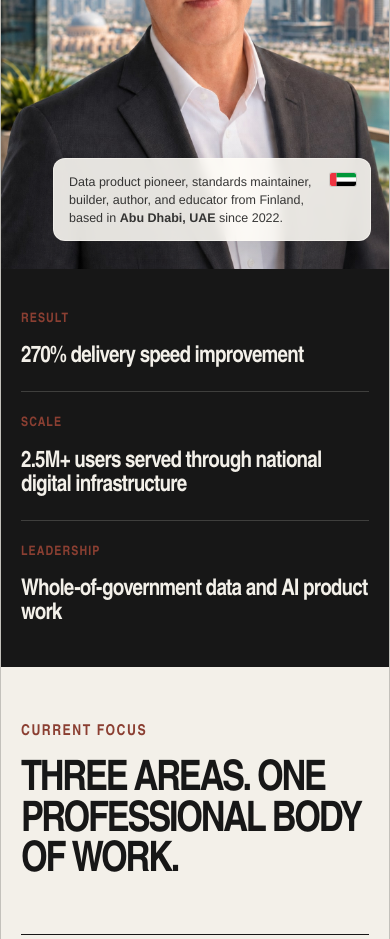
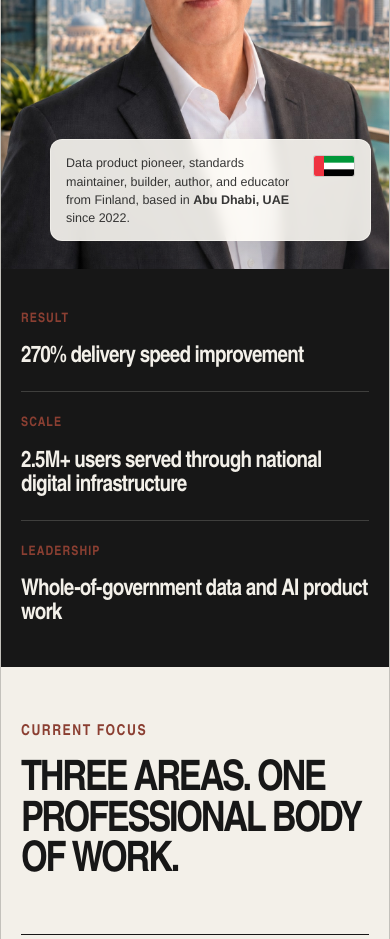
Before and after one commit to kyyberi/jarkko, a Next.js app: page / in a window 390 px wide. Shown: the part 1060-1999 px from the top of the page. Built offline with nearby package versions, Linux system fonts and the light colour scheme.

Commit message:
Enlarge hero caption flag

```diff
--- a/app/globals.css
+++ b/app/globals.css
@@ -321,9 +321,9 @@ h1 {
   bottom: clamp(36px, 5vw, 64px);
   z-index: 2;
   width: fit-content;
-  max-width: min(360px, calc(100% - 48px));
+  max-width: min(380px, calc(100% - 48px));
   min-height: 0;
-  padding: 15px 58px 15px 18px;
+  padding: 16px 84px 16px 18px;
   border: 1px solid rgba(255, 253, 248, 0.42);
   border-radius: 12px;
   background: rgba(255, 253, 248, 0.88);
@@ -332,7 +332,7 @@ h1 {
 }
 
 .hero-caption__text {
-  max-width: 284px;
+  max-width: 276px;
   color: rgba(23, 23, 23, 0.86);
   font-size: 13px;
   line-height: 1.45;
@@ -346,10 +346,10 @@ h1 {
 .hero-caption__flag {
   display: block;
   position: absolute;
-  top: 15px;
-  right: 16px;
-  width: 28px;
-  height: 14px;
+  top: 18px;
+  right: 20px;
+  width: 48px;
+  height: 24px;
   border-radius: 2px;
   box-shadow: 0 0 0 1px rgba(23, 23, 23, 0.12);
 }
@@ -1915,20 +1915,20 @@ h1 {
   .hero-caption {
     right: 18px;
     bottom: 28px;
-    max-width: min(318px, calc(100% - 36px));
-    padding: 14px 50px 13px 15px;
+    max-width: min(334px, calc(100% - 36px));
+    padding: 14px 68px 13px 15px;
   }
 
   .hero-caption__text {
-    max-width: 252px;
+    max-width: 236px;
     font-size: 12.5px;
   }
 
   .hero-caption__flag {
-    top: 14px;
-    right: 14px;
-    width: 26px;
-    height: 13px;
+    top: 16px;
+    right: 16px;
+    width: 40px;
+    height: 20px;
   }
 
   .credibility-band {
```
